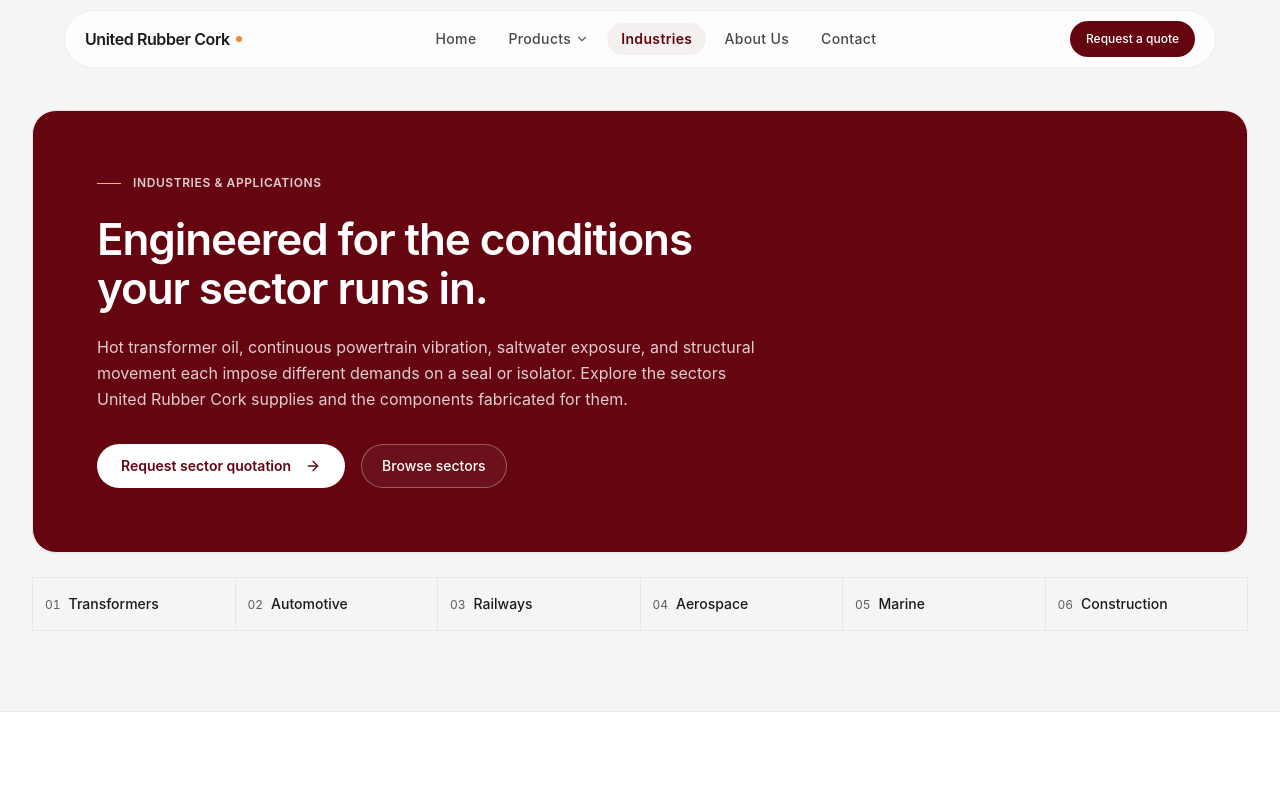
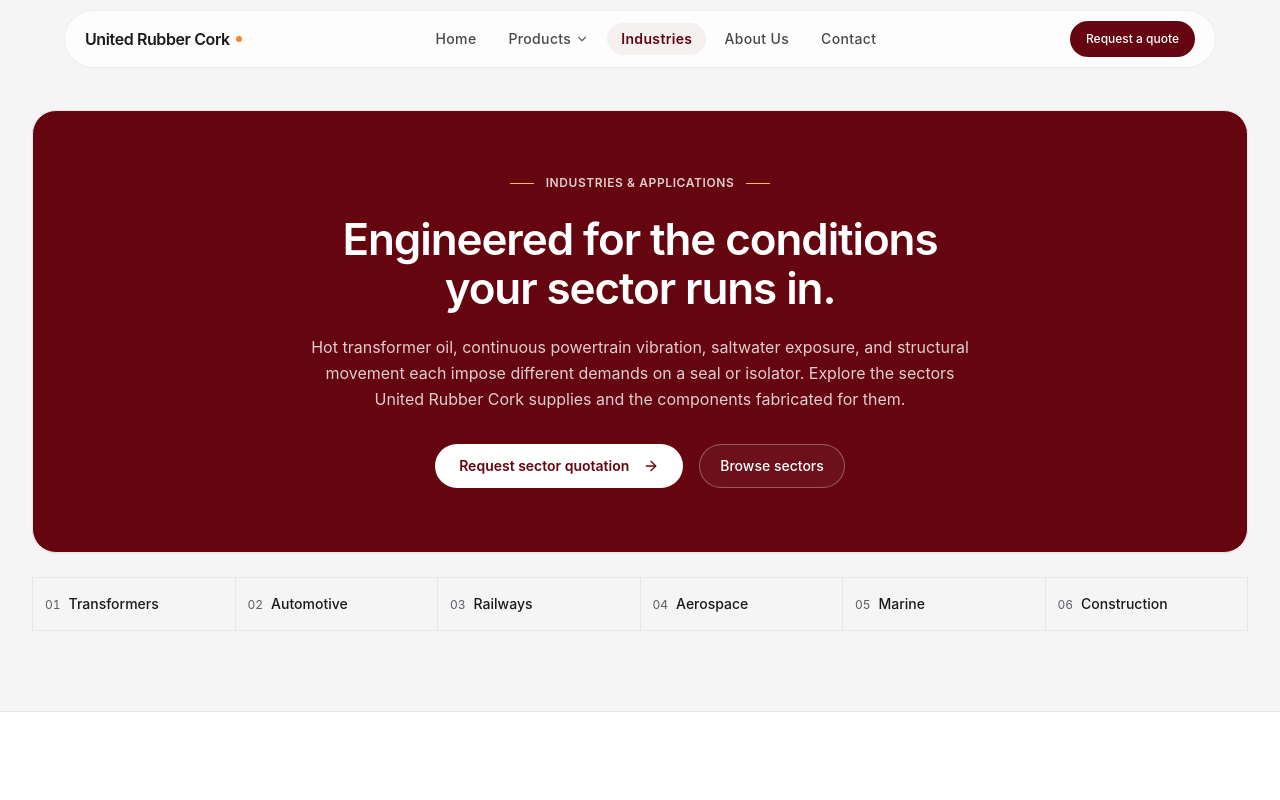
Before and after one commit to samirshaikh-dev/urc-v2, a Next.js app: page /industries in a window 1280 px wide. Shown: the top 800 px of the page. Built offline with nearby package versions, Linux system fonts and the light colour scheme.

Commit message:
feat: add IndustriesHero component

```diff
--- a/src/components/industries/industries-hero.js
+++ b/src/components/industries/industries-hero.js
@@ -9,9 +9,11 @@ export function IndustriesHero() {
     <section className="relative overflow-hidden pt-4 pb-12 sm:pt-8 sm:pb-16 lg:pb-20">
       <Container>
         <div className="overflow-hidden rounded-3xl border border-line bg-maroon p-6 sm:p-10 lg:p-12 xl:p-16 text-white shadow-xs">
+          <div className="mx-auto flex max-w-3xl flex-col items-center text-center">
             <p className="flex items-center gap-3 text-xs font-semibold uppercase tracking-wider text-white/80">
               <span className="h-px w-6 bg-yellow" aria-hidden="true" />
-            Industries &amp; applications
+              <span>Industries &amp; applications</span>
+              <span className="h-px w-6 bg-yellow" aria-hidden="true" />
             </p>
 
             <h1 className="mt-6 max-w-2xl text-3xl font-semibold tracking-tight text-white sm:text-4xl sm:leading-[1.12] lg:text-[2.75rem]">
@@ -24,7 +26,7 @@ export function IndustriesHero() {
               sectors United Rubber Cork supplies and the components fabricated for them.
             </p>
 
-          <div className="mt-8 flex flex-wrap items-center gap-3 sm:gap-4">
+            <div className="mt-8 flex flex-wrap items-center justify-center gap-3 sm:gap-4">
               <Button
                 href="/contact"
                 variant="inverse"
@@ -43,6 +45,7 @@ export function IndustriesHero() {
               </Link>
             </div>
 
+          </div>
         </div>
 
         {/* Sector index — a compact editorial contents list, not a card row. */}
```
Lines whose indentation alone changed are shown as unchanged.
